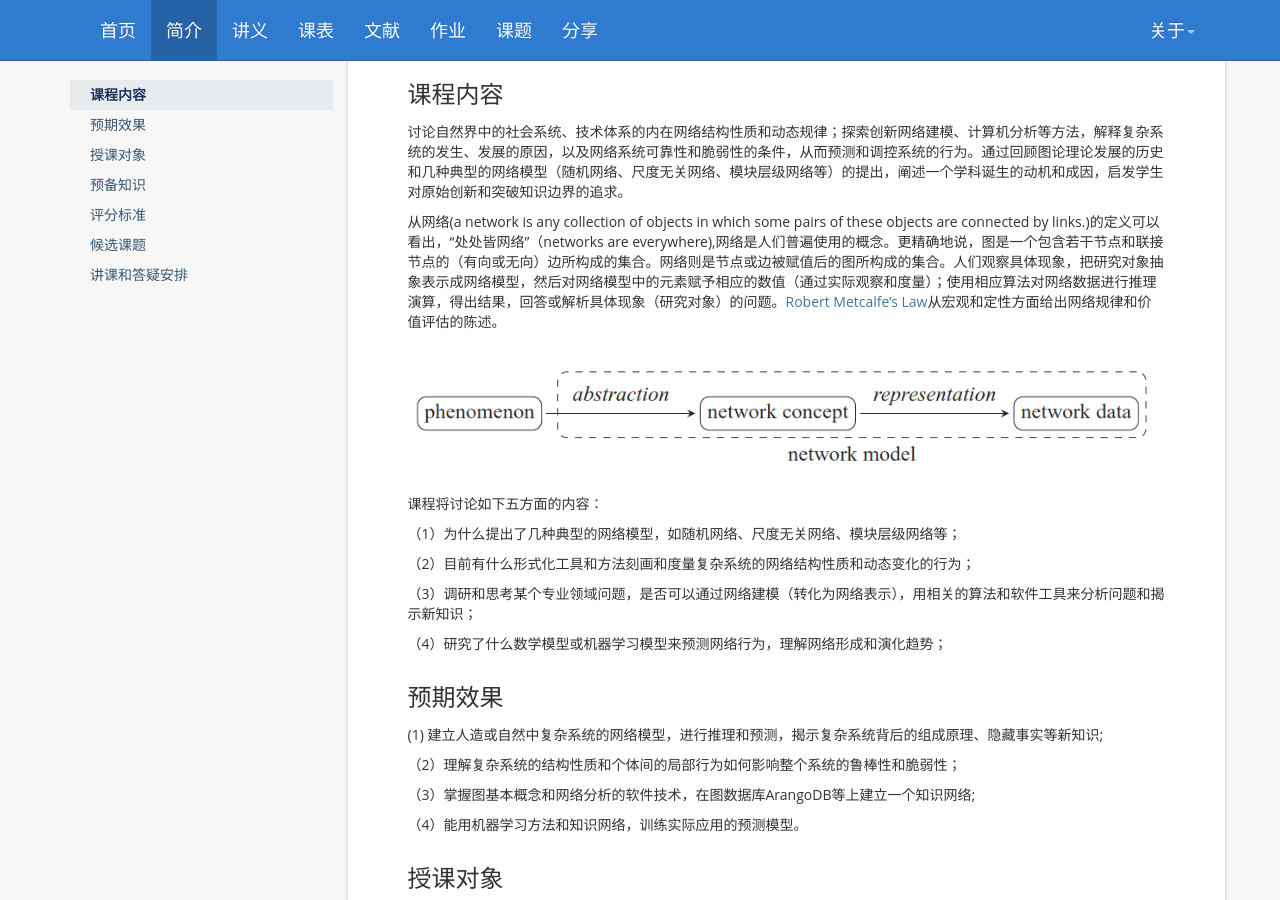
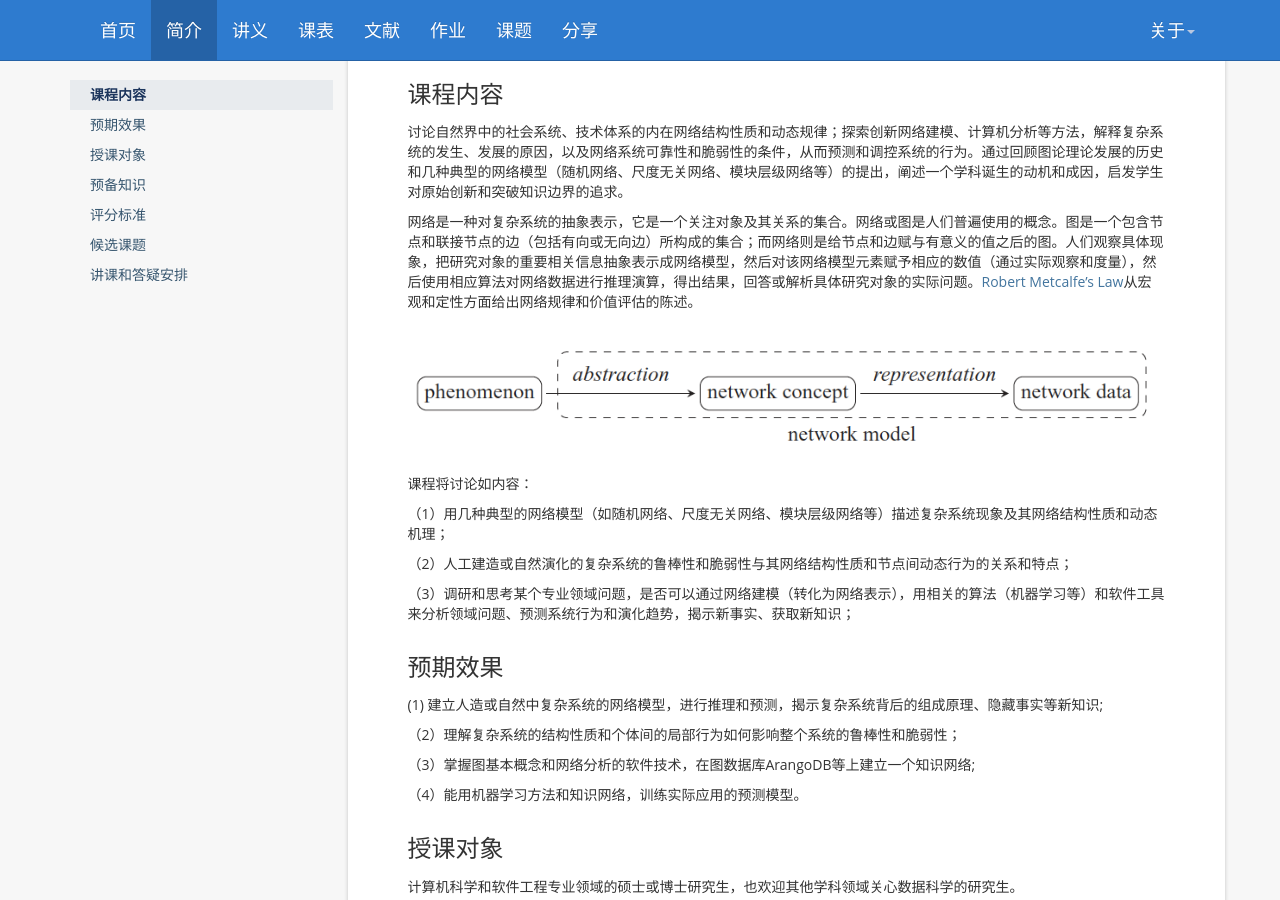
Before and after one commit to tjluo-ucas/ns, a Jekyll site: the page built from _posts/2019-02-08-intro.md, in a window 1280 px wide and 900 px high. Built offline with Jekyll 4.4.1, drawn with Linux system fonts in a browser that asks for light colours; nearby versions of some CDN libraries; comment, search, counter and statistics services are not loaded.

Commit message:
Update 2019-02-08-intro.md

```diff
--- a/_posts/2019-02-08-intro.md
+++ b/_posts/2019-02-08-intro.md
@@ -12,19 +12,17 @@ banner: 课程简介
 -----
 讨论自然界中的社会系统、技术体系的内在网络结构性质和动态规律；探索创新网络建模、计算机分析等方法，解释复杂系统的发生、发展的原因，以及网络系统可靠性和脆弱性的条件，从而预测和调控系统的行为。通过回顾图论理论发展的历史和几种典型的网络模型（随机网络、尺度无关网络、模块层级网络等）的提出，阐述一个学科诞生的动机和成因，启发学生对原始创新和突破知识边界的追求。
 
- 从网络(a network is any collection of objects in which some pairs of these objects are connected by links.)的定义可以看出，“处处皆网络”（networks are everywhere),网络是人们普遍使用的概念。更精确地说，图是一个包含若干节点和联接节点的（有向或无向）边所构成的集合。网络则是节点或边被赋值后的图所构成的集合。人们观察具体现象，把研究对象抽象表示成网络模型，然后对网络模型中的元素赋予相应的数值（通过实际观察和度量）；使用相应算法对网络数据进行推理演算，得出结果，回答或解析具体现象（研究对象）的问题。[Robert Metcalfe's Law](https://en.wikipedia.org/wiki/Metcalfe%27s_law)从宏观和定性方面给出网络规律和价值评估的陈述。
+ 网络是一种对复杂系统的抽象表示，它是一个关注对象及其关系的集合。网络或图是人们普遍使用的概念。图是一个包含节点和联接节点的边（包括有向或无向边）所构成的集合；而网络则是给节点和边赋与有意义的值之后的图。人们观察具体现象，把研究对象的重要相关信息抽象表示成网络模型，然后对该网络模型元素赋予相应的数值（通过实际观察和度量），然后使用相应算法对网络数据进行推理演算，得出结果，回答或解析具体研究对象的实际问题。[Robert Metcalfe's Law](https://en.wikipedia.org/wiki/Metcalfe%27s_law)从宏观和定性方面给出网络规律和价值评估的陈述。
 
 ![ns-core.png](https://tjluo-ucas.github.io/ns/static/img/ns-core.png)
 
-课程将讨论如下五方面的内容：
+课程将讨论如内容：
 
-（1）为什么提出了几种典型的网络模型，如随机网络、尺度无关网络、模块层级网络等；
+（1）用几种典型的网络模型（如随机网络、尺度无关网络、模块层级网络等）描述复杂系统现象及其网络结构性质和动态机理；
 
-（2）目前有什么形式化工具和方法刻画和度量复杂系统的网络结构性质和动态变化的行为；
+（2）人工建造或自然演化的复杂系统的鲁棒性和脆弱性与其网络结构性质和节点间动态行为的关系和特点；
 
-（3）调研和思考某个专业领域问题，是否可以通过网络建模（转化为网络表示），用相关的算法和软件工具来分析问题和揭示新知识；
-
-（4）研究了什么数学模型或机器学习模型来预测网络行为，理解网络形成和演化趋势；
+（3）调研和思考某个专业领域问题，是否可以通过网络建模（转化为网络表示），用相关的算法（机器学习等）和软件工具来分析领域问题、预测系统行为和演化趋势，揭示新事实、获取新知识；
 
 
 预期效果 {#outcomes}
```
